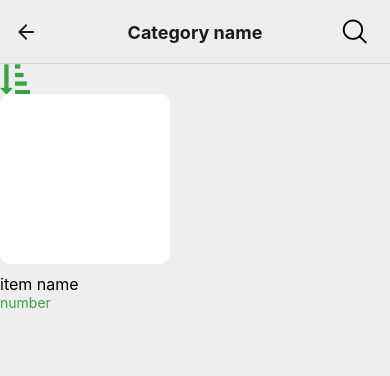
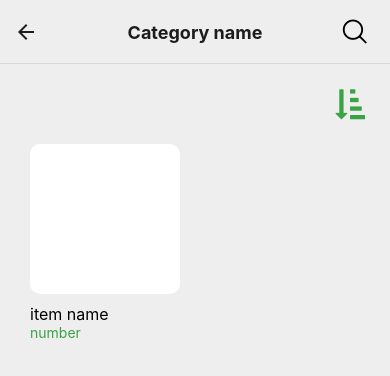
Before and after one commit to khaled-bissani/shelves-tracker, a React Native app in the folder supermarket-frontend/: screen /ViewMoreItem in a window 390 px wide. Shown: the top 376 px of the page. Built offline with nearby package versions, Linux system fonts and the light colour scheme.

Commit message:
Frontend <> Supermarket frontend: styling the view more item page

```diff
--- a/supermarket-frontend/src/components/SingleItem/styles.js
+++ b/supermarket-frontend/src/components/SingleItem/styles.js
@@ -3,7 +3,8 @@ import { colors, fonts } from "../../constants/palette";
 
 export default StyleSheet.create({
     singleItemContainer: {
-        marginRight:25
+        marginRight:25,
+        marginBottom:20
     },
     singleItemBox: {
         backgroundColor: colors.white,
--- a/supermarket-frontend/src/pages/viewMoreItem/ViewMoreItem.js
+++ b/supermarket-frontend/src/pages/viewMoreItem/ViewMoreItem.js
@@ -5,15 +5,15 @@ import SingleItem from "../../components/SingleItem/SingleItem";
 import styles from "./styles";
 
 const ViewMoreItem = () => {
-    return <View>
-        <View>
+    return <View style={styles.pageContainer}>
+        <View style={styles.iconContainer}>
             <Pressable>
                 <FontAwesome name="sort-amount-asc" size={fonts.iconSize} color={colors.primary} />
             </Pressable>
         </View>
         <ScrollView>
-            <View>
-                <SingleItem label={"item name"} quantity={'number'} width={170} height={170}/>
+            <View style={styles.itemContainer}>
+                <SingleItem label={"item name"} quantity={'number'} width={150} height={150}/>
             </View>
         </ScrollView>
     </View>
--- a/supermarket-frontend/src/pages/viewMoreItem/styles.js
+++ b/supermarket-frontend/src/pages/viewMoreItem/styles.js
@@ -1,5 +1,20 @@
 import { StyleSheet } from "react-native";
 
 export default StyleSheet.create({
-
+    pageContainer: {
+        margin:25
+    },
+    iconContainer: {
+        flexDirection:'row',
+        justifyContent:'flex-end',
+        marginBottom:25
+    },
+    itemContainer: {
+        flexDirection:'row',
+        flexWrap:"wrap",
+        justifyContent:'space-between',
+        marginBottom:50,
+        marginLeft:5,
+        marginRight:-20
+    },
 })
```
